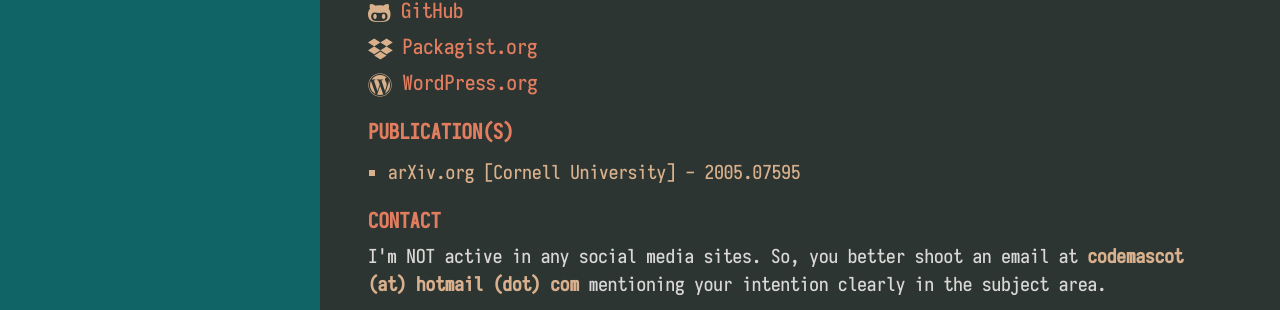
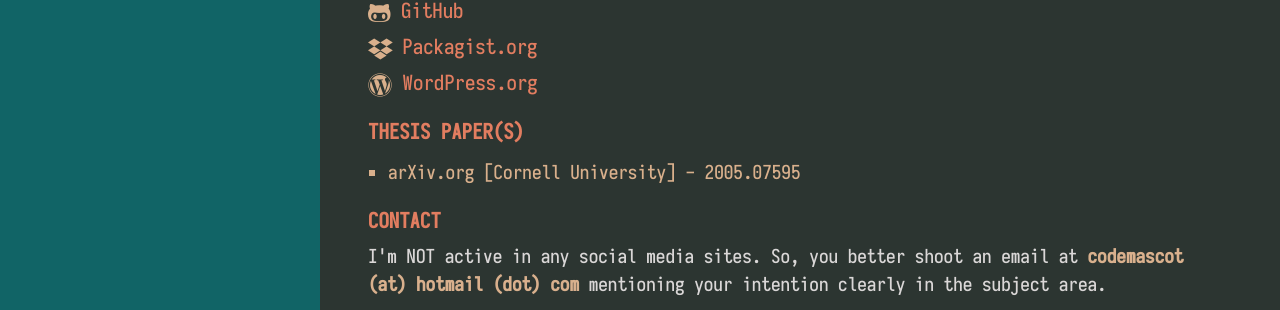
Before and after one commit to khanrn/codemascot.github.io, a Jekyll site: the page built from index.html, in a window 1280 px wide and 941 px high. Shown: the part 587-897 px from the top of the window. Built offline with Jekyll 4.4.1, drawn with Linux system fonts in a browser that asks for light colours; nearby versions of some CDN libraries; the list of posts is cut into pages by our own code.

Commit message:
Thesis Paper Changed

```diff
--- a/index.html
+++ b/index.html
@@ -35,7 +35,7 @@
 		</li>
 	</ul>
 
-  <h1 class="page-title">Publication(s)</h1>
+  <h1 class="page-title">Thesis Paper(s)</h1>
 	<ul class="contributions">
 		  <li><a target="_blank" href="https://arxiv.org/abs/2005.07595">arXiv.org [Cornell University] - 2005.07595</a></li>
 	</ul>
```
